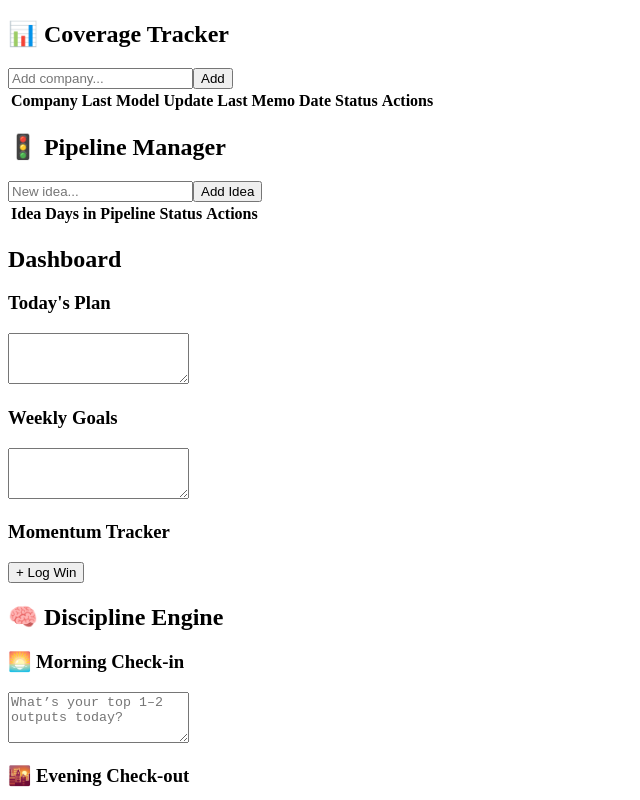
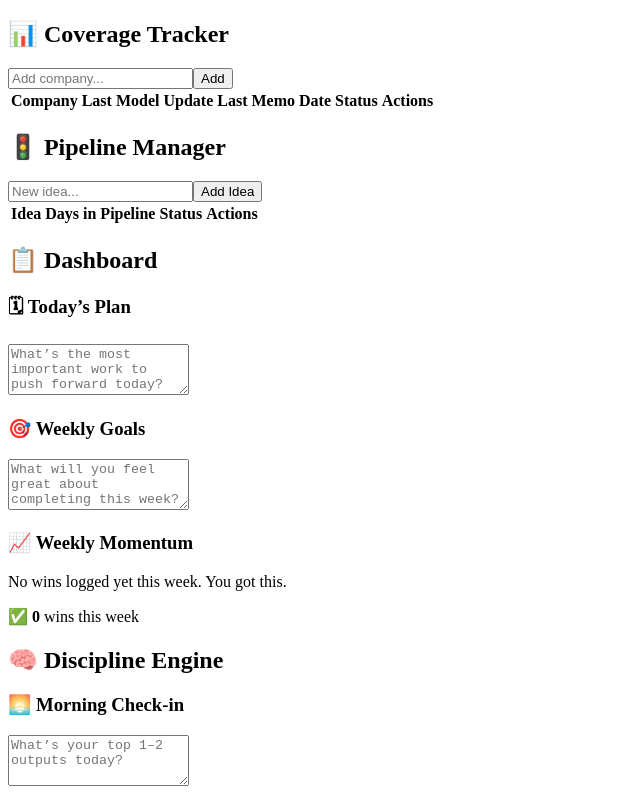
Before and after one commit to tz180/analyst-os, a Next.js app: page / in a window 1280 px wide. Shown: the top 800 px of the page, without its empty margins (0-640 px from the left). Built offline with nearby package versions, Linux system fonts and the light colour scheme.

Commit message:
Upgrade: Dashboard with weekly momentum and live goals

```diff
--- a/components/Dashboard.js
+++ b/components/Dashboard.js
@@ -1,57 +1,78 @@
-import React, { useState } from 'react';
+import React, { useState, useEffect } from 'react';
 import useLocalStorage from '../hooks/useLocalStorage';
 
+function useHasMounted() {
+  const [hasMounted, setHasMounted] = useState(false);
+  useEffect(() => setHasMounted(true), []);
+  return hasMounted;
+}
+
 const Dashboard = () => {
+  const hasMounted = useHasMounted();
   const [todayPlan, setTodayPlan] = useLocalStorage('todayPlan', '');
   const [weekGoals, setWeekGoals] = useLocalStorage('weekGoals', '');
-  const [momentum, setMomentum] = useLocalStorage('momentum', []);
+  const [momentum] = useLocalStorage('momentum', []);
 
-  const addWin = () => {
-    const newWin = {
-      date: new Date().toISOString(),
-      summary: prompt('What did you ship today?')
-    };
-    if (newWin.summary) {
-      setMomentum([...momentum, newWin]);
-    }
-  };
+  if (!hasMounted) return null;
+
+  // Filter wins from the past 7 days
+  const now = new Date();
+  const oneWeekAgo = new Date(now);
+  oneWeekAgo.setDate(now.getDate() - 7);
+
+  const weeklyWins = momentum.filter((m) => {
+    const date = new Date(m.date);
+    return date >= oneWeekAgo;
+  });
 
   return (
-    <div className="p-4">
-      <h2 className="text-2xl font-bold mb-4">Dashboard</h2>
+    <div className="bg-white border shadow-md rounded-xl p-6 space-y-6">
+      <h2 className="text-2xl font-bold text-gray-800">📋 Dashboard</h2>
 
-      <div className="mb-6">
-        <h3 className="font-semibold mb-1">Today's Plan</h3>
+      {/* Today’s Plan */}
+      <div className="space-y-2">
+        <h3 className="text-lg font-semibold text-gray-700">🗓 Today’s Plan</h3>
         <textarea
-          className="border p-2 w-full rounded"
+          className="w-full border rounded p-3"
           rows={3}
+          placeholder="What’s the most important work to push forward today?"
           value={todayPlan}
           onChange={(e) => setTodayPlan(e.target.value)}
         />
       </div>
 
-      <div className="mb-6">
-        <h3 className="font-semibold mb-1">Weekly Goals</h3>
+      {/* Weekly Goals */}
+      <div className="space-y-2">
+        <h3 className="text-lg font-semibold text-gray-700">🎯 Weekly Goals</h3>
         <textarea
-          className="border p-2 w-full rounded"
+          className="w-full border rounded p-3"
           rows={3}
+          placeholder="What will you feel great about completing this week?"
           value={weekGoals}
           onChange={(e) => setWeekGoals(e.target.value)}
         />
       </div>
 
-      <div className="mb-6">
-        <h3 className="font-semibold mb-1">Momentum Tracker</h3>
-        <button onClick={addWin} className="bg-green-600 text-white px-3 py-1 rounded mb-2">
-          + Log Win
-        </button>
-        <ul className="list-disc ml-6 space-y-1">
-          {momentum.map((m, i) => (
-            <li key={i}>
-              <span className="font-semibold">{new Date(m.date).toLocaleDateString()}:</span> {m.summary}
-            </li>
-          ))}
-        </ul>
+      {/* Weekly Momentum */}
+      <div className="space-y-2">
+        <h3 className="text-lg font-semibold text-gray-700">📈 Weekly Momentum</h3>
+        {weeklyWins.length === 0 ? (
+          <p className="text-gray-500 italic">No wins logged yet this week. You got this.</p>
+        ) : (
+          <ul className="list-disc ml-6 space-y-1 text-sm text-gray-800">
+            {weeklyWins.map((entry, i) => (
+              <li key={i}>
+                <span className="font-medium">
+                  {new Date(entry.date).toLocaleDateString()}:
+                </span>{' '}
+                {entry.summary}
+              </li>
+            ))}
+          </ul>
+        )}
+        <div className="text-sm text-gray-600 pt-2">
+          ✅ <strong>{weeklyWins.length}</strong> wins this week
+        </div>
       </div>
     </div>
   );
```
